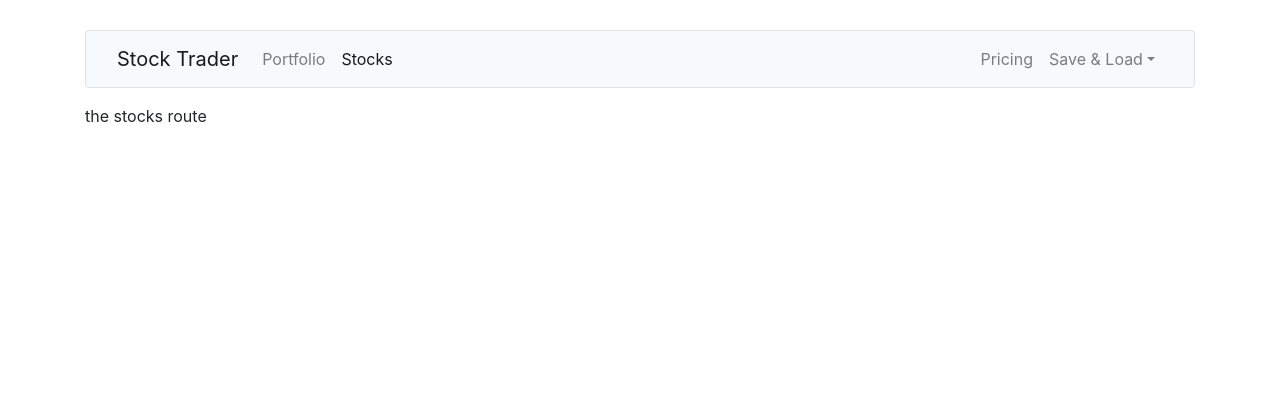
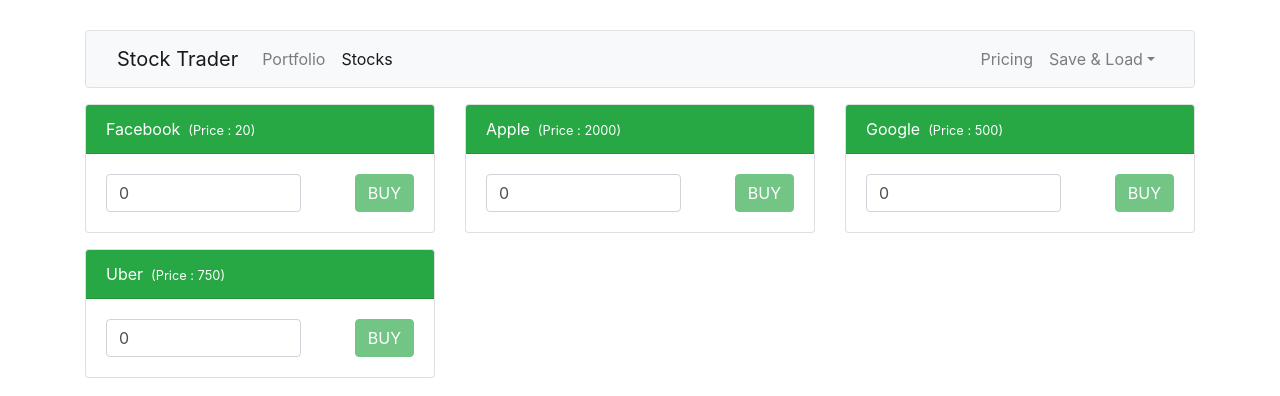
Before and after one commit to shubhambattoo/vue-stock-trader, a Vue app: page /#/stocks in a window 1280 px wide. Shown: the top 396 px of the page. Built offline with nearby package versions, Linux system fonts and the light colour scheme.

Commit message:
added dummy stocks and stock component

```diff
--- a/src/components/stocks/Stock.vue
+++ b/src/components/stocks/Stock.vue
@@ -0,0 +1,55 @@
+<template>
+  <div class="col-sm-6 col-md-4 mb-3">
+    <div class="card">
+      <div class="card-header text-white bg-success">
+        <span class="text-capitalize mr-2">{{stock.name}}</span>
+        <small>(Price : {{stock.price}})</small>
+      </div>
+      <div class="card-body">
+        <div class="row">
+          <div class="col-sm-8">
+            <input
+              type="number"
+              name="quantity"
+              id="quantity"
+              placeholder="Quantity"
+              class="form-control mr-3"
+              v-model="quantity"
+            />
+          </div>
+          <div class="col-sm-4">
+            <div class="float-right">
+              <button class="btn btn-success" :disabled="quantity <= 0 || Number.isInteger(quantity)" @click="buyStock">BUY</button>
+            </div>
+          </div>
+        </div>
+      </div>
+    </div>
+  </div>
+</template>
+
+<script>
+export default {
+  name : 'stocks-stock',
+  props : ['stock'],
+  data () {
+    return {
+      quantity : 0
+    }
+  },
+  methods : {
+    buyStock () {
+      const order = {
+        stockId : this.stock.id,
+        stockPrice : this.stock.price,
+        quantity : this.quantity
+      }
+      console.log(order)
+      this.quantity = 0;
+    }
+  }
+};
+</script>
+
+<style>
+</style>
--- a/src/views/stocks/Stocks.vue
+++ b/src/views/stocks/Stocks.vue
@@ -1,9 +1,44 @@
 <template>
-  <div class="stocks">the stocks route</div>
+  <div class="row">
+    <Stock v-for="stock in stocks" :key="stock.id" :stock="stock" />
+  </div>
 </template>
 
 <script>
-export default {};
+import Stock from '@/components/stocks/Stock.vue';
+
+export default {
+  name: "stocks",
+  data() {
+    return {
+      stocks: [
+        {
+          id: 1,
+          name: "facebook",
+          price: 20
+        },
+        {
+          id: 2,
+          name: "apple",
+          price: 2000
+        },
+        {
+          id: 3,
+          name: "google",
+          price: 500
+        },
+        {
+          id: 4,
+          name: "uber",
+          price: 750
+        }
+      ]
+    };
+  },
+  components : {
+    Stock
+  }
+};
 </script>
 
 <style>
```
